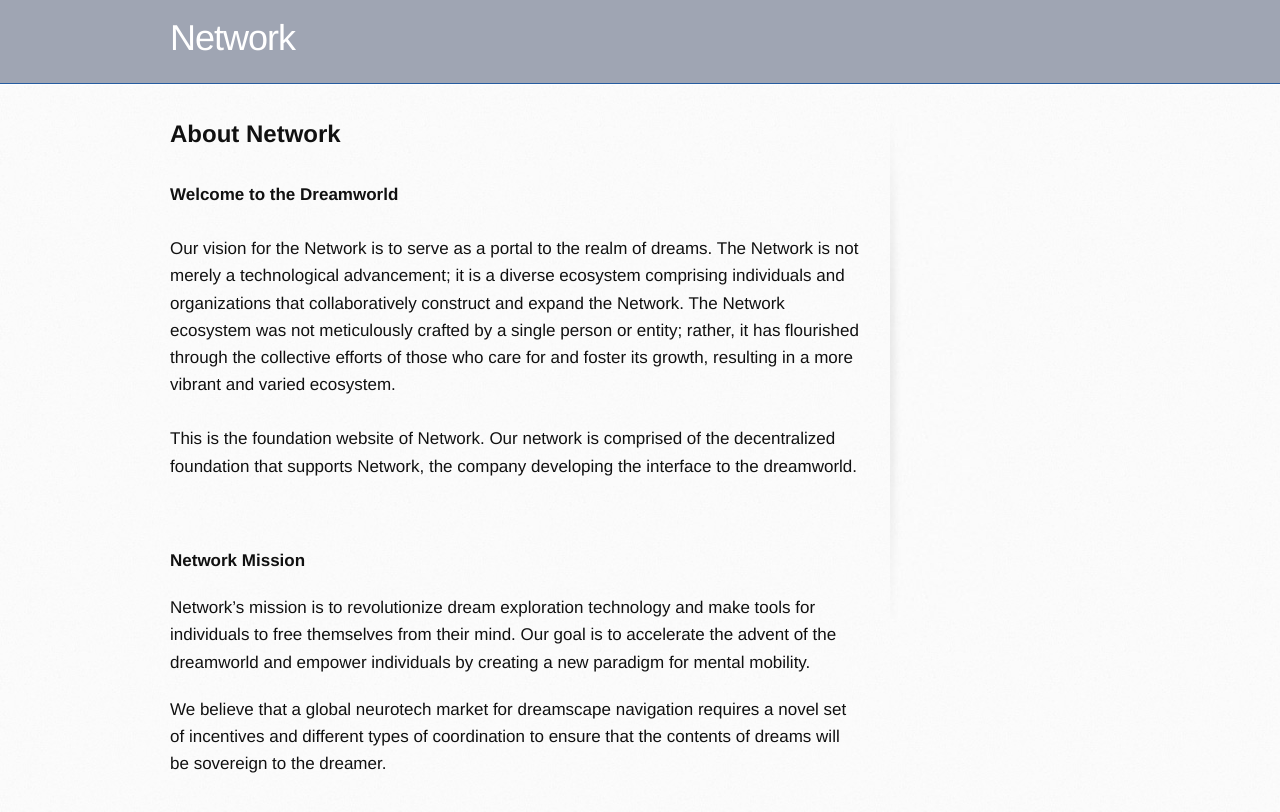
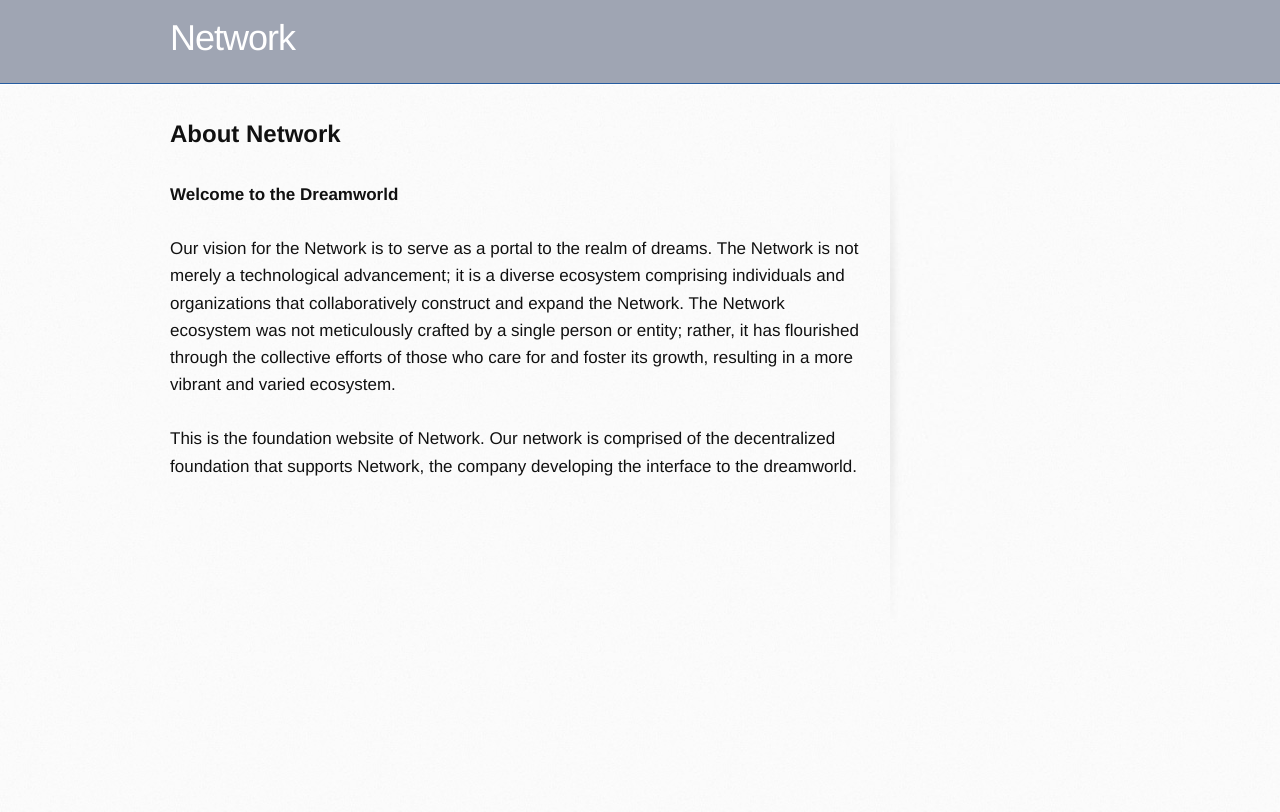
Before and after one commit to networkf/network.github.io, a Jekyll site: the page built from about.md, in a window 1280 px wide. Shown: the top 812 px of the page. Built offline with Jekyll 4.4.1, drawn with Linux system fonts in a browser that asks for light colours; some web fonts are replaced; our own code applies the rules of GitHub Pages for plain Markdown files; the repository's description, which GitHub fills in, is left out.

Commit message:
Update about.md

```diff
--- a/about.md
+++ b/about.md
@@ -16,12 +16,3 @@ Our vision for the Network is to serve as a portal to the realm of dreams. The N
 <br>
 <br>
 This is the foundation website of Network. Our network is comprised of the decentralized foundation that supports Network, the company developing the interface to the dreamworld.
-
-<br>
-
-**Network Mission**
-<br>
-
-Network's mission is to revolutionize dream exploration technology and make tools for individuals to free themselves from their mind. Our goal is to accelerate the advent of the dreamworld and empower individuals by creating a new paradigm for mental mobility.
-
-We believe that a global neurotech market for dreamscape navigation requires a novel set of incentives and different types of coordination to ensure that the contents of dreams will be sovereign to the dreamer.
```
